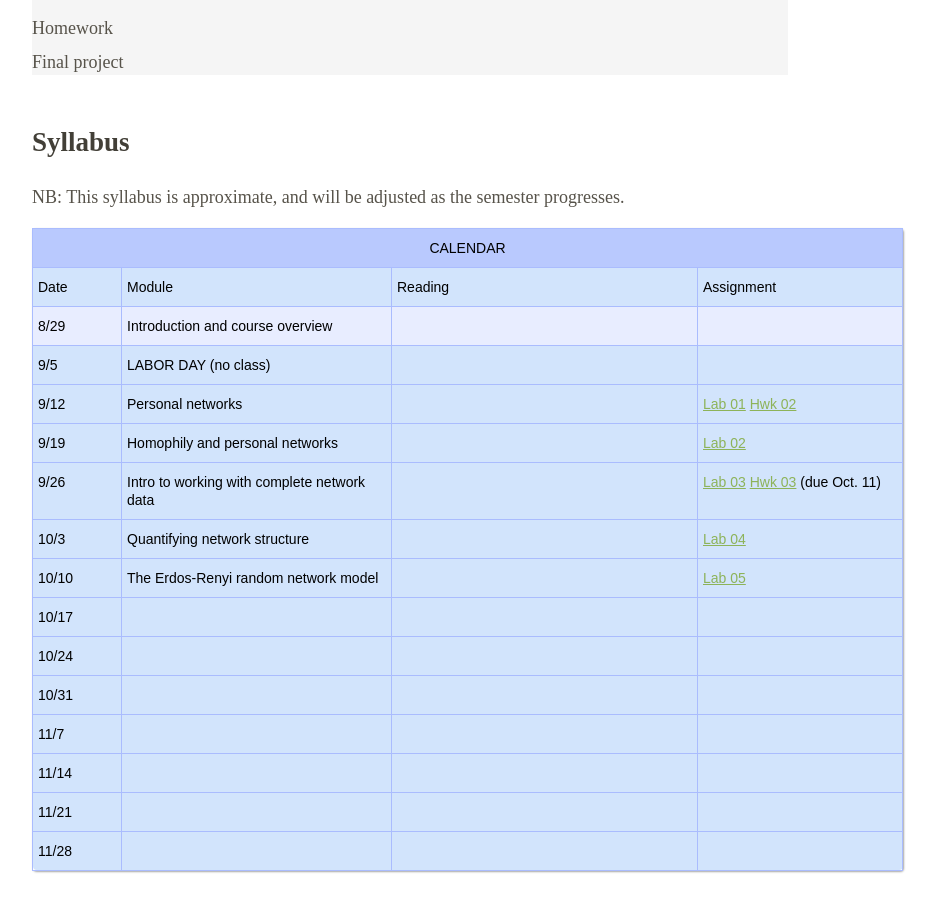
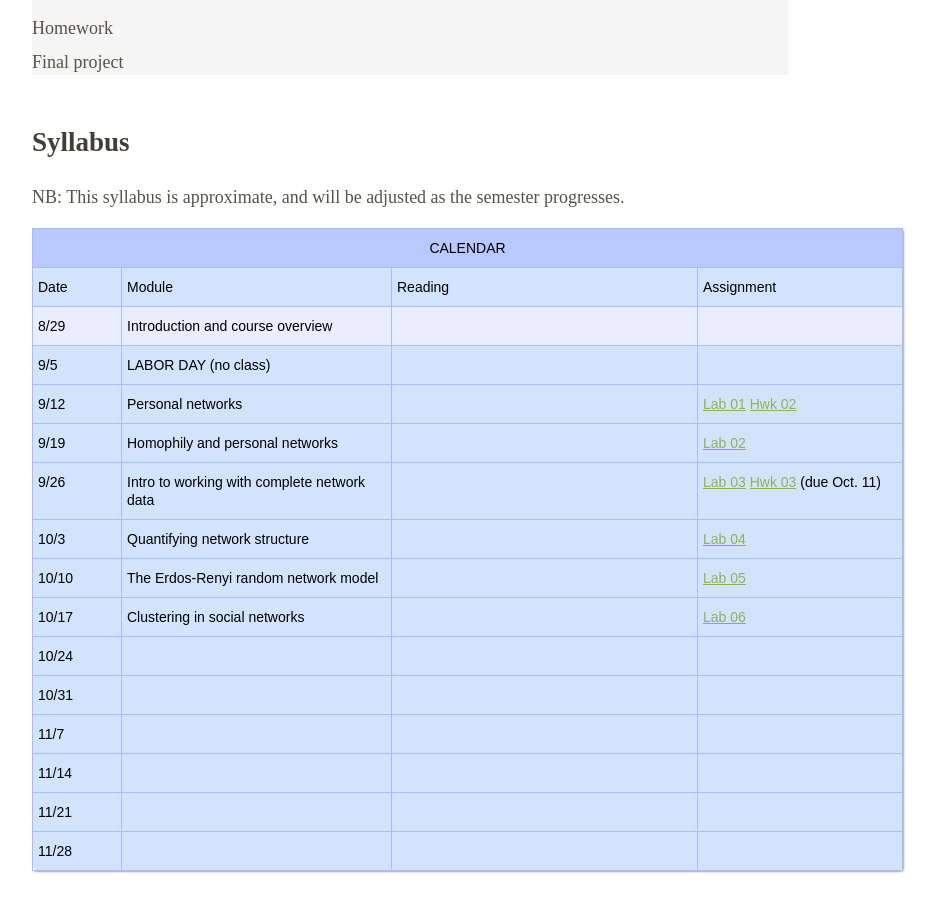
Before and after one commit to dfeehan/dfeehan.github.io, a Jekyll site: the page teaching/2016fa_ls88.html, which Jekyll copies as it is, in a window 1280 px wide and 900 px high, scrolled down 1224 px. Shown: the whole window, without its empty margins (76-1012 px from the left). Built offline with Jekyll 4.4.1, drawn with Linux system fonts in a browser that asks for light colours.

Commit message:
added lab 06 link

```diff
--- a/teaching/2016fa_ls88.html
+++ b/teaching/2016fa_ls88.html
@@ -640,10 +640,12 @@
 10/17
 </td>
 <td class="tg-dn63">
+Clustering in social networks
 </td>
 <td class="tg-dn63">
 </td>
 <td class="tg-dn63">
+<a href="https://data8.berkeley.edu/hub/interact?repo=social-networks-connector&amp;path=lab06">Lab 06</a>
 </td>
 </tr>
 <!--
```
